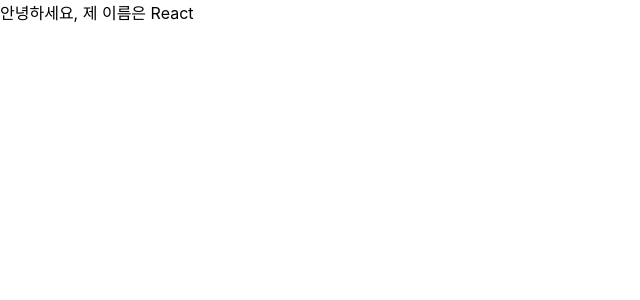
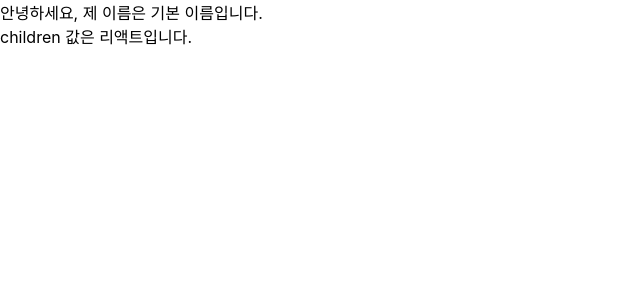
Before and after one commit to bnitech/technique-for-dealing-with-react, a React (Create React App) app: page / in a window 1280 px wide. Shown: the top 300 px of the page, without its empty margins (0-640 px from the left). Built offline with nearby package versions, Linux system fonts and the light colour scheme.

Commit message:
[dongbin] #3.3.4

```diff
--- a/src/App.tsx
+++ b/src/App.tsx
@@ -3,7 +3,7 @@ import './App.css';
 import MyComponent from './MyComponent';
 
 function App() {
-  return <MyComponent name="React"/>;
+  return <MyComponent>리액트</MyComponent>;
 }
 
 export default App;
--- a/src/MyComponent.tsx
+++ b/src/MyComponent.tsx
@@ -1,5 +1,15 @@
 const MyComponent = (props: any) => {
-  return <div>안녕하세요, 제 이름은 {props.name}</div>;
+  return (
+    <div>
+      안녕하세요, 제 이름은 {props.name}입니다. <br />
+      children 값은 {props.children}
+      입니다.
+    </div>
+  );
 };
 
+MyComponent.defaultProps = {
+  name: '기본 이름'
+}
+
 export default MyComponent;
```
